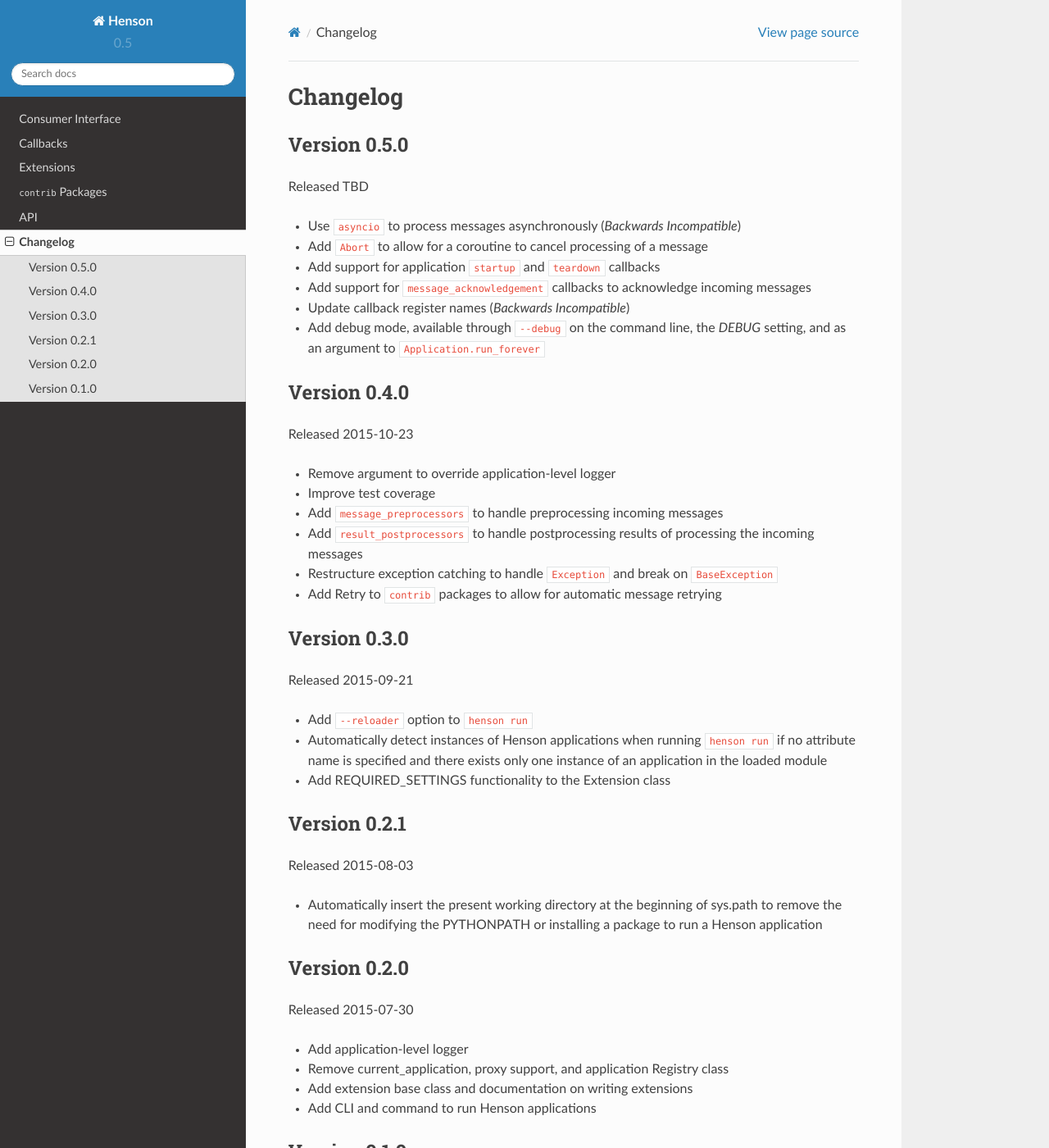
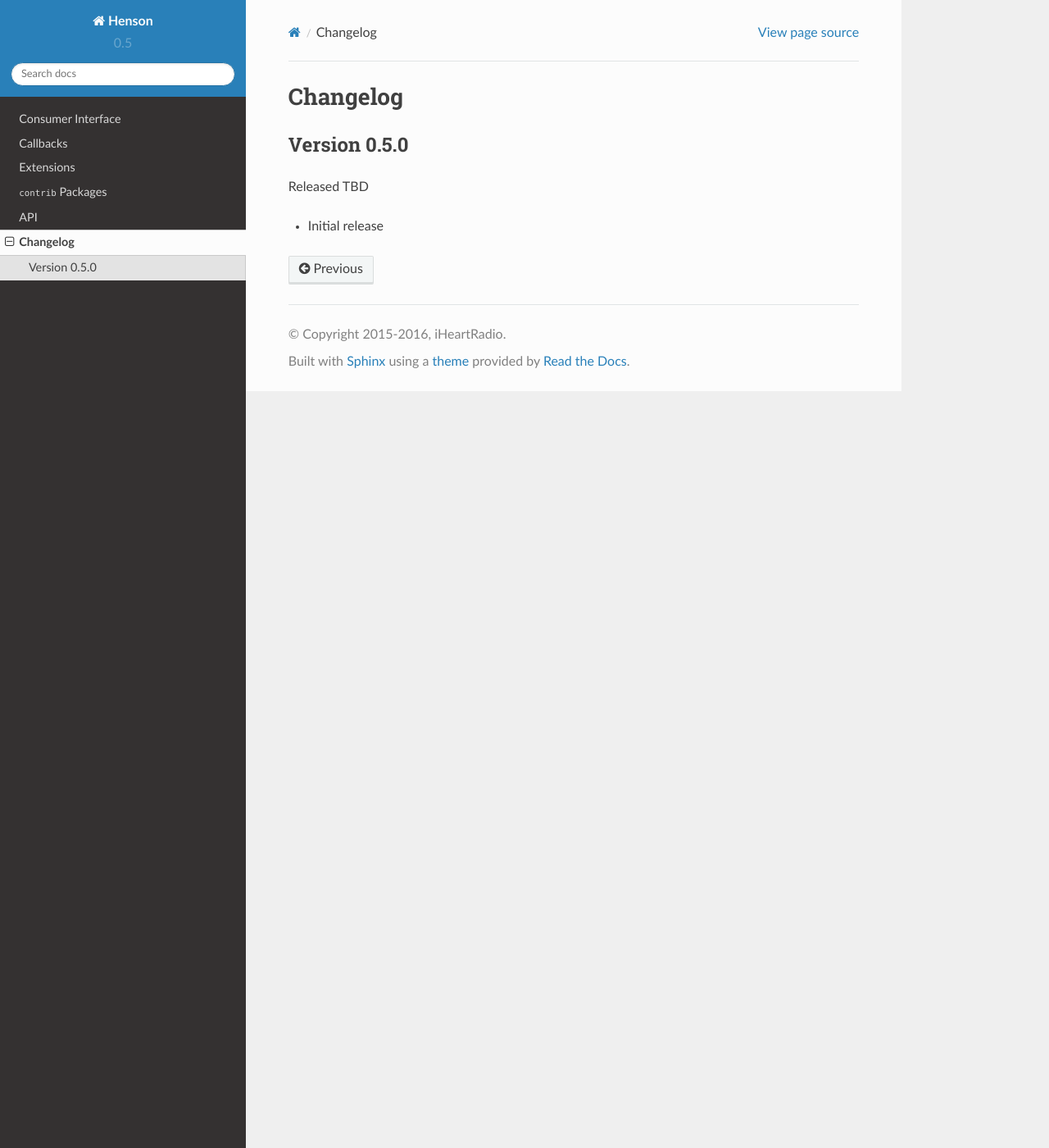
Before and after one commit to iheartradio/Henson, a Sphinx documentation site: the page built from docs/changes.rst, in a window 1280 px wide and 1400 px high. Shown: the whole window at 82% size. Built offline with Sphinx 7.4.7 and the Read the Docs theme 2.0.0, drawn with Linux system fonts in a browser that asks for light colours; some of the changed text lies outside the part shown.

Commit message:
Remove references to previous versions
Since there have been no actual releases of Henson, only tags on GitHub,
all references to the old versions are being removed. Versions will be
tracked going forward, but since 0.5 will be the first, anything before
it doesn't apply.

```diff
--- a/docs/changes.rst
+++ b/docs/changes.rst
@@ -6,64 +6,4 @@ Version 0.5.0
 
 Released TBD
 
-- Use ``asyncio`` to process messages asynchronously (*Backwards Incompatible*)
-- Add ``Abort`` to allow for a coroutine to cancel processing of a message
-- Add support for application ``startup`` and ``teardown`` callbacks
-- Add support for ``message_acknowledgement`` callbacks to acknowledge incoming
-  messages
-- Update callback register names (*Backwards Incompatible*)
-- Add debug mode, available through ``--debug`` on the command line, the
-  `DEBUG` setting, and as an argument to ``Application.run_forever``
-
-Version 0.4.0
--------------
-
-Released 2015-10-23
-
-- Remove argument to override application-level logger
-- Improve test coverage
-- Add ``message_preprocessors`` to handle preprocessing incoming messages
-- Add ``result_postprocessors`` to handle postprocessing results of processing
-  the incoming messages
-- Restructure exception catching to handle ``Exception`` and break on
-  ``BaseException``
-- Add Retry to ``contrib`` packages to allow for automatic message retrying
-
-Version 0.3.0
--------------
-
-Released 2015-09-21
-
-- Add ``--reloader`` option to ``henson run``
-- Automatically detect instances of Henson applications when running ``henson
-  run`` if no attribute name is specified and there exists only one instance of
-  an application in the loaded module
-- Add REQUIRED_SETTINGS functionality to the Extension class
-
-Version 0.2.1
--------------
-
-Released 2015-08-03
-
-- Automatically insert the present working directory at the beginning of
-  sys.path to remove the need for modifying the PYTHONPATH or installing a
-  package to run a Henson application
-
-
-Version 0.2.0
--------------
-
-Released 2015-07-30
-
-- Add application-level logger
-- Remove current_application, proxy support, and application Registry class
-- Add extension base class and documentation on writing extensions
-- Add CLI and command to run Henson applications
-
-
-Version 0.1.0
--------------
-
-Released 2015-06-08
-
 - Initial release
```
Also changed, not shown: 3 other files.
